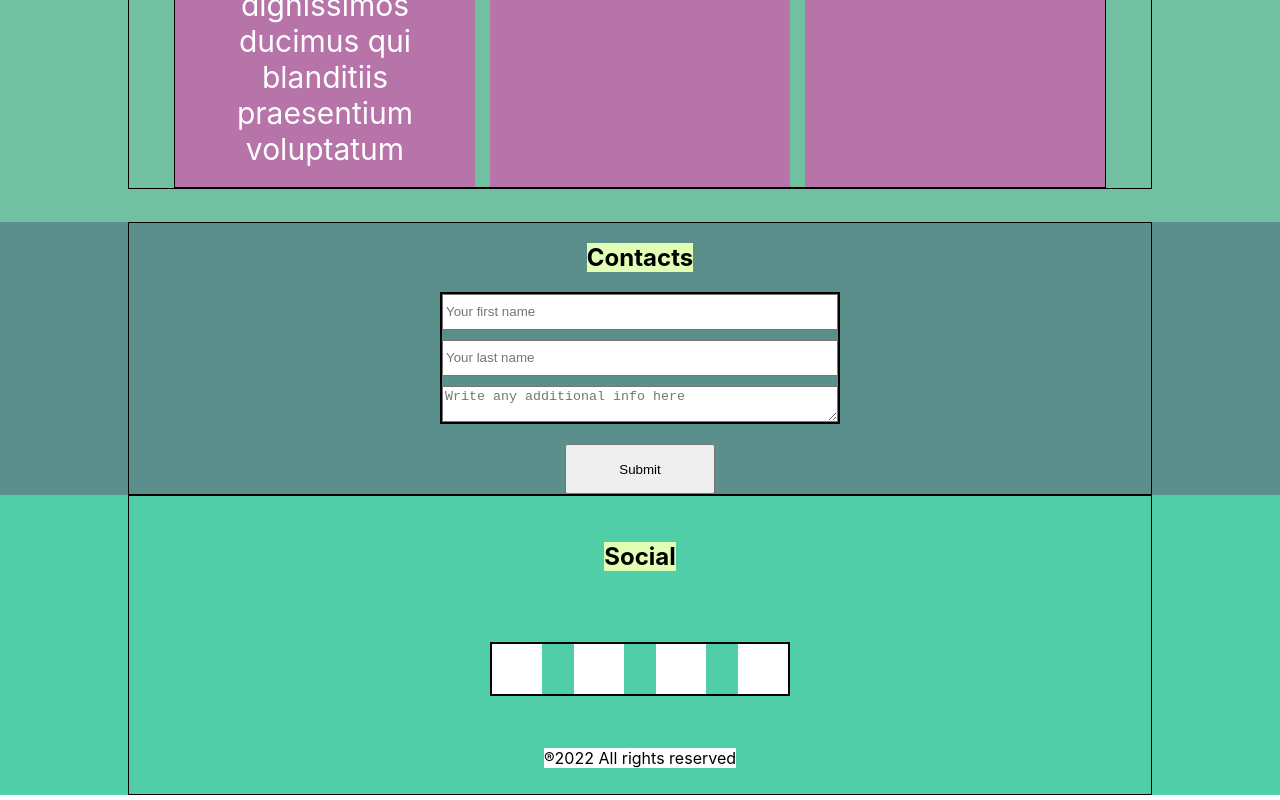
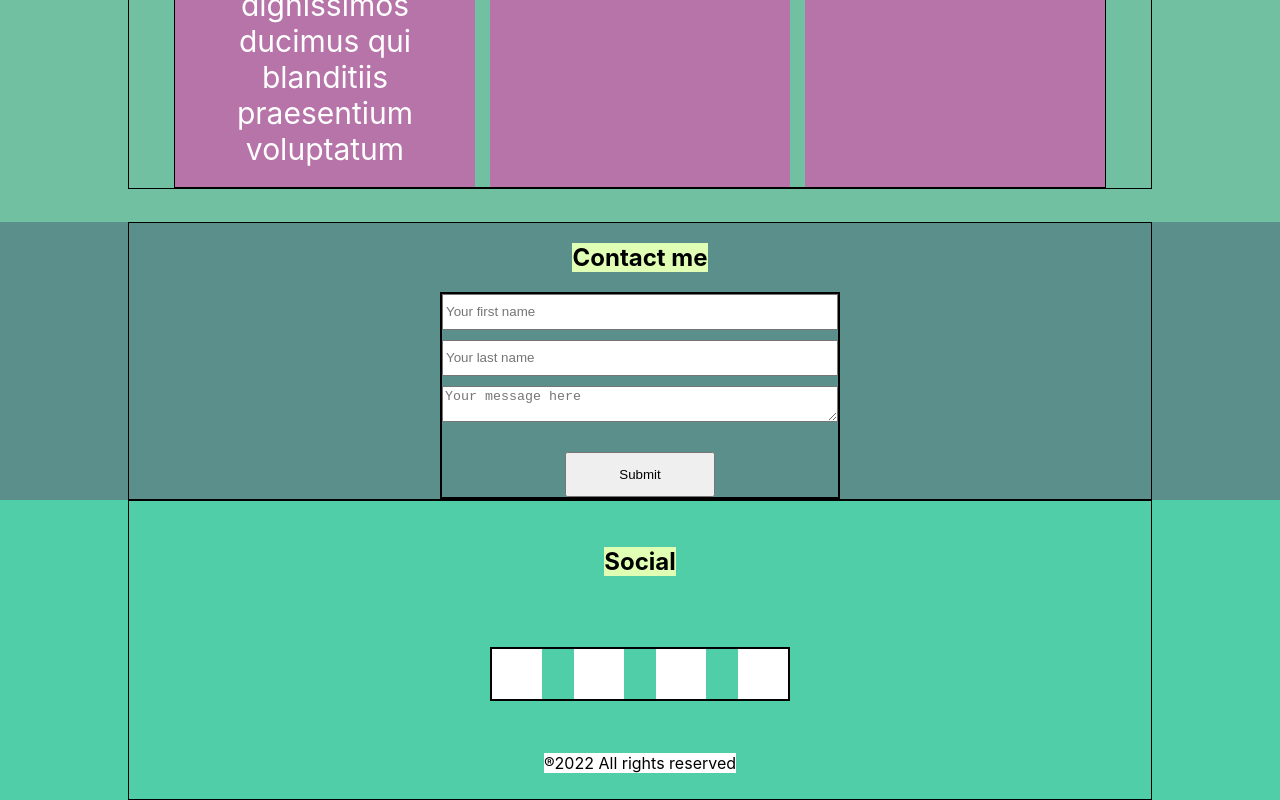
Before and after one commit to irinrudko/portfolio, a React (Create React App) app: page / in a window 1280 px wide. Shown: the part 2302-3102 px from the top of the page. Built offline with nearby package versions, Linux system fonts and the light colour scheme.

Commit message:
refactor: remove not necessary div

```diff
--- a/src/Contacts/Contacts.js
+++ b/src/Contacts/Contacts.js
@@ -5,15 +5,13 @@ import commonStyle from '../common/styles/Styles.module.css'
 export const Contacts = () => {
     return <section className={style.item}>
                 <div className={`${commonStyle.container} ${style.contactsContainer}`}>
-                    <h2 className={commonStyle.title}>Contacts</h2>
-                    <article className={style.contacts}>
-                        <form action="#!" className={style.form}>
-                            <input placeholder="Your first name" />
-                            <input  placeholder="Your last name" />
-                            <textarea placeholder="Write any additional info here"></textarea>
-                        </form>
-                        <input type="submit" value="Submit" className={style.submit} />
-                    </article>
+                    <h2 className={commonStyle.title}>Contact me</h2>
+                    <form action="#!" className={style.form}>
+                        <input placeholder="Your first name" />
+                        <input  placeholder="Your last name" />
+                        <textarea placeholder="Your message here"></textarea>
+                        <input type="submit" value="Submit" className={style.submit}/>
+                    </form>
                 </div>
             </section>
 }
--- a/src/Contacts/Contacts.module.css
+++ b/src/Contacts/Contacts.module.css
@@ -9,31 +9,22 @@
     max-width: 100%;
     border: 1px solid;
 }
-
-.contacts {
-    display: flex;
-    flex-direction: column;
-    align-items: center;
-    justify-content: space-between;
-    width: 100%;
-    max-width: 400px;
-}
 .form {
-    border: 2px solid;
     display: flex;
     flex-direction: column;
     gap: 10px;
-    min-width: 100%;
+    width: 100%;
+    max-width: 400px;
+
+    border: 2px solid;
 }
-.form input, .form textarea {
-    width: 100%;
-}
-input {
+.form input {
     line-height: 30px;
 }
 .submit {
+    align-self: center;
     width: 150px;
-    height: 50px;
+    height: 45px;
     cursor: pointer;
     margin-top: 5%;
 }
```
